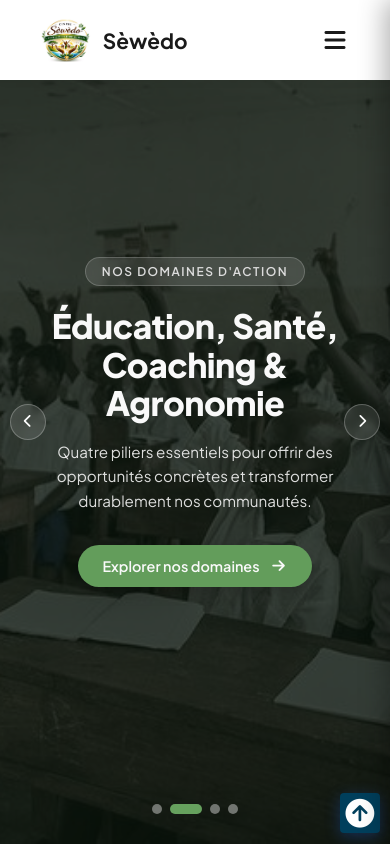
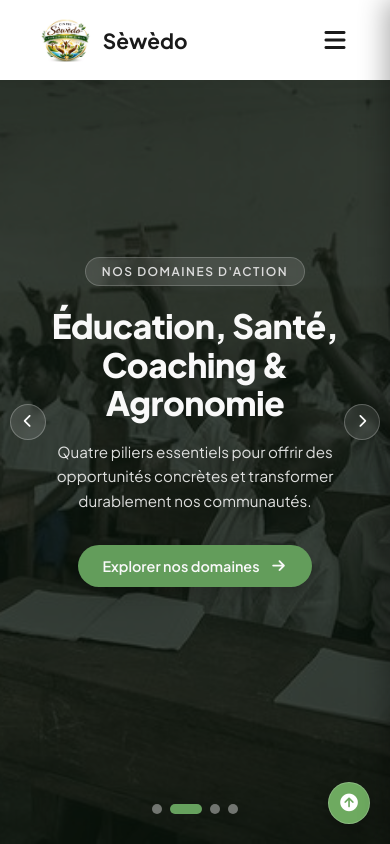
Before and after one commit to emerussoglo/centresewedo, a React (Vite) app: page / in a window 390 px wide. Shown: the top 844 px of the page. Built offline with nearby package versions, Linux system fonts and the light colour scheme; a web font is replaced by a local one.

Commit message:
first commit

```diff
--- a/pages/Navbar.jsx
+++ b/pages/Navbar.jsx
@@ -1,6 +1,5 @@
-// src/pages/Navbar.jsx
 import React, { useState } from 'react';
-import "../src/style.css"; // Importation directe du style depuis le dossier parent
+import "../src/style.css";
 
 function Navbar() {
   const [isMobileMenuOpen, setIsMobileMenuOpen] = useState(false);
@@ -21,17 +20,13 @@ function Navbar() {
     <nav className="navbar">
       <div className="navbar-container">
 
-        {/* LOGO avec Icône */}
+        {/* LOGO */}
         <a href="#hero" className="navbar-logo">
-          <img
-            src="/img/logo.jpeg"
-            alt="Logo Centre Sèwèdo"
-            className="logo-img"
-          />
+          <img src="/img/logo.jpeg" alt="Logo Centre Sèwèdo" className="logo-img" />
           <span>Sèwèdo</span>
         </a>
 
-        {/* Liens du MILIEU (Desktop) */}
+        {/* Liens du MILIEU (Desktop & Mobile Panel) */}
         <ul className={`nav-links-center ${isMobileMenuOpen ? 'active' : ''}`}>
           {navLinks.map((link, index) => (
             <li key={index}>
@@ -41,25 +36,29 @@ function Navbar() {
             </li>
           ))}
 
-          {/* Bouton Contact spécifique au menu Mobile */}
           <li className="mobile-only-contact">
             <a href="#contact" onClick={() => setIsMobileMenuOpen(false)} className="nav-contact-btn">
-           Contact
+              Contact
             </a>
           </li>
         </ul>
 
-        {/* Bouton CONTACT à DROITE (Desktop) */}
+        {/* Bouton CONTACT (Desktop) */}
         <div className="nav-right-desktop">
           <a href="#contact" className="nav-contact-btn">
-             Contact
+            Contact
           </a>
         </div>
 
-        {/* Menu Hamburger */}
-        <div className="menu-toggle" onClick={toggleMobileMenu}>
+        {/* Menu Hamburger / Fermeture */}
+        <button
+          className={`menu-toggle ${isMobileMenuOpen ? 'active' : ''}`}
+          onClick={toggleMobileMenu}
+          aria-label="Toggle Navigation"
+        >
           <i className={isMobileMenuOpen ? "fas fa-times" : "fas fa-bars"}></i>
-        </div>
+        </button>
+
       </div>
     </nav>
   );
--- a/src/style.css
+++ b/src/style.css
@@ -45,6 +45,9 @@ img, svg, video, iframe {
 h1, h2, h3, h4, h5, h6, p, a, span {
   overflow-wrap: break-word;
 }
+
+
+
 
 .navbar {
   background-color: #ffffff;
@@ -157,6 +160,15 @@ h1, h2, h3, h4, h5, h6, p, a, span {
     font-size: 1.5rem;
     cursor: pointer;
     color: #1a1a1a;
+    background: transparent;
+    border: none;
+    z-index: 1002; /* Passer au-dessus du tiroir mobile (z-index 1001) */
+    position: relative;
+  }
+
+  /* Couleur du bouton fermer (X) sur le fond vert foncé */
+  .menu-toggle.active {
+    color: #ffffff;
   }
 
   /* Panneau latéral sombre inspiré du modèle */
@@ -1443,53 +1455,61 @@ h1, h2, h3, h4, h5, h6, p, a, span {
 
 
 
-
+/* ============================================================
+   BOUTON RETOUR EN HAUT (BACK TO TOP)
+   ============================================================ */
 .back-to-top {
   position: fixed;
-  bottom: 5px; /* Distance du bas */
-  right: 10px; /* Distance de la droite */
-  width: 40px;
-  height: 40px;
-  background-color: #003F5C;
-  color: #fff;
-  border-radius: 10%;
+  bottom: 30px;
+  right: 30px;
+  width: 48px;
+  height: 48px;
+  background-color: var(--vert-principal, #66a15e);
+  color: #ffffff;
+  border-radius: 50%; /* Cercle parfait */
   display: flex;
   align-items: center;
   justify-content: center;
   text-decoration: none;
-  font-size: 1.8rem;
-  box-shadow: 0 4px 15px rgba(37, 99, 235, 0.3);
+  font-size: 1.25rem;
+  box-shadow: 0 8px 24px rgba(102, 161, 94, 0.35);
   z-index: 999;
-  transition: all 0.3s ease;
+  transition: all 0.3s cubic-bezier(0.4, 0, 0.2, 1);
   cursor: pointer;
-}
-
+  border: 1px solid rgba(255, 255, 255, 0.2);
+  backdrop-filter: blur(4px);
+}
+
+/* Effets au survol */
 .back-to-top:hover {
-  background-color: #000; /* Change de couleur au survol */
-}
-
-/* Optionnel : Animation de flottement continue */
-@keyframes bounce {
-  0%,
-  100% {
-    transform: translateY(0);
-  }
-  50% {
-    transform: translateY(-2px);
-  }
-}
-
-.back-to-top {
-  animation: bounce 3s infinite ease-in-out;
-}
-
-/* Cache le bouton sur la barre de navigation mobile pour éviter les chevauchements */
+  background-color: #121d15; /* Vert très sombre accordé à la charte */
+  color: #82c477;
+  transform: translateY(-5px);
+  box-shadow: 0 12px 28px rgba(18, 29, 21, 0.4);
+  border-color: rgba(130, 196, 119, 0.3);
+}
+
+.back-to-top i {
+  transition: transform 0.3s ease;
+}
+
+.back-to-top:hover i {
+  transform: translateY(-2px); /* Légère impulsion vers le haut au survol */
+}
+
+/* Micro-interaction au clic */
+.back-to-top:active {
+  transform: translateY(-2px) scale(0.95);
+}
+
+/* Adaptations Mobile */
 @media (max-width: 768px) {
   .back-to-top {
-    bottom: 10px; /* On le remonte pour ne pas gêner la mobile-tab-bar */
-    right: 10px;
-    width: 40px;
-    height: 40px;
-    padding: 0px;
-  }
-}
+    bottom: 20px;
+    right: 20px;
+    width: 42px;
+    height: 42px;
+    font-size: 1.1rem;
+    box-shadow: 0 6px 18px rgba(0, 0, 0, 0.2);
+  }
+}
```
